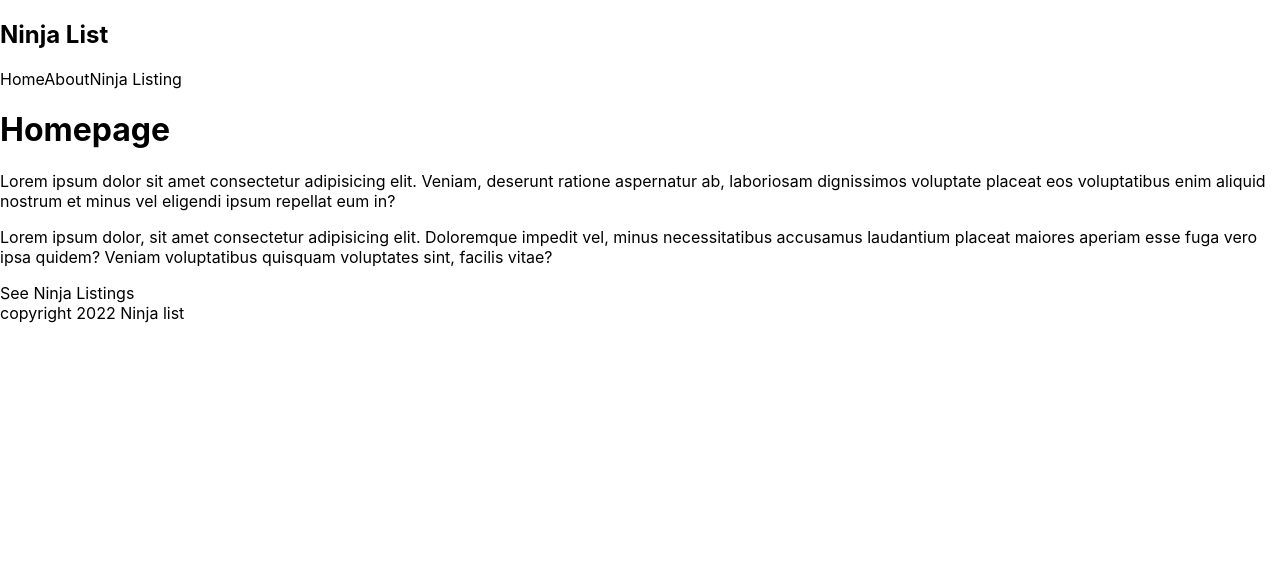
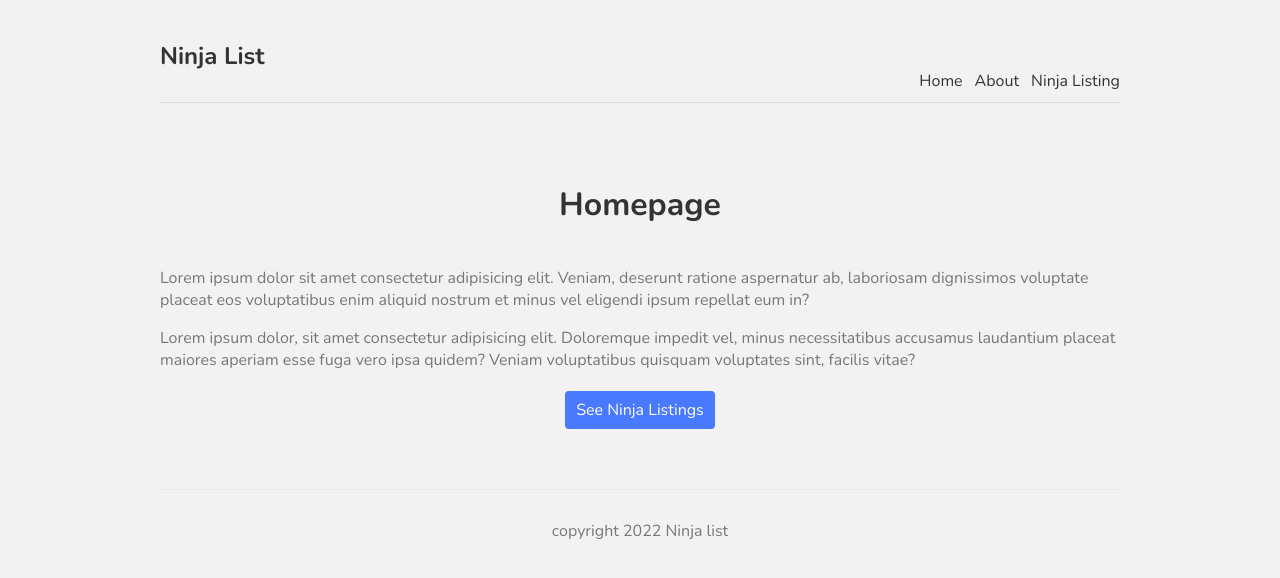
Before and after one commit to KieranWebDev/Next.js-practise, a Next.js app: page / in a window 1280 px wide. Shown: the top 578 px of the page. Built offline with nearby package versions, Linux system fonts and the light colour scheme.

Commit message:
added css using global stylesheet and css modules

```diff
--- a/Components/Layout.js
+++ b/Components/Layout.js
@@ -3,11 +3,11 @@
 
 function Layout({ children }) {
   return (
-    <>
+    <div className="content">
       <Navbar />
       {children}
       <Footer />
-    </>
+    </div>
   );
 }
 
--- a/pages/index.js
+++ b/pages/index.js
@@ -8,21 +8,21 @@
 export default function Home() {
   return (
     <div>
-      <h1>Homepage</h1>
-      <p>
+      <h1 className={styles.title}>Homepage</h1>
+      <p className={styles.text}>
         Lorem ipsum dolor sit amet consectetur adipisicing elit. Veniam,
         deserunt ratione aspernatur ab, laboriosam dignissimos voluptate placeat
         eos voluptatibus enim aliquid nostrum et minus vel eligendi ipsum
         repellat eum in?
       </p>
-      <p>
+      <p className={styles.text}>
         Lorem ipsum dolor, sit amet consectetur adipisicing elit. Doloremque
         impedit vel, minus necessitatibus accusamus laudantium placeat maiores
         aperiam esse fuga vero ipsa quidem? Veniam voluptatibus quisquam
         voluptates sint, facilis vitae?
       </p>
       <Link href="ninjas">
-        <a>See Ninja Listings</a>
+        <a className={styles.btn}>See Ninja Listings</a>
       </Link>
     </div>
   );
--- a/styles/Home.module.css
+++ b/styles/Home.module.css
@@ -1,116 +1,18 @@
-.container {
-  padding: 0 2rem;
-}
-
-.main {
-  min-height: 100vh;
-  padding: 4rem 0;
-  flex: 1;
-  display: flex;
-  flex-direction: column;
-  justify-content: center;
-  align-items: center;
-}
-
-.footer {
-  display: flex;
-  flex: 1;
-  padding: 2rem 0;
-  border-top: 1px solid #eaeaea;
-  justify-content: center;
-  align-items: center;
-}
-
-.footer a {
-  display: flex;
-  justify-content: center;
-  align-items: center;
-  flex-grow: 1;
-}
-
-.title a {
-  color: #0070f3;
-  text-decoration: none;
-}
-
-.title a:hover,
-.title a:focus,
-.title a:active {
-  text-decoration: underline;
-}
-
 .title {
-  margin: 0;
-  line-height: 1.15;
-  font-size: 4rem;
-}
-
-.title,
-.description {
+  color: #333;
+  padding-bottom: 20px;
   text-align: center;
 }
-
-.description {
-  margin: 4rem 0;
-  line-height: 1.5;
-  font-size: 1.5rem;
+.text {
+  color: #777;
 }
-
-.code {
-  background: #fafafa;
-  border-radius: 5px;
-  padding: 0.75rem;
-  font-size: 1.1rem;
-  font-family: Menlo, Monaco, Lucida Console, Liberation Mono, DejaVu Sans Mono,
-    Bitstream Vera Sans Mono, Courier New, monospace;
+.btn {
+  display: block;
+  width: 150px;
+  padding: 8px 0;
+  margin: 20px auto;
+  background: #4979ff;
+  border-radius: 4px;
+  color: white;
+  text-align: center;
 }
-
-.grid {
-  display: flex;
-  align-items: center;
-  justify-content: center;
-  flex-wrap: wrap;
-  max-width: 800px;
-}
-
-.card {
-  margin: 1rem;
-  padding: 1.5rem;
-  text-align: left;
-  color: inherit;
-  text-decoration: none;
-  border: 1px solid #eaeaea;
-  border-radius: 10px;
-  transition: color 0.15s ease, border-color 0.15s ease;
-  max-width: 300px;
-}
-
-.card:hover,
-.card:focus,
-.card:active {
-  color: #0070f3;
-  border-color: #0070f3;
-}
-
-.card h2 {
-  margin: 0 0 1rem 0;
-  font-size: 1.5rem;
-}
-
-.card p {
-  margin: 0;
-  font-size: 1.25rem;
-  line-height: 1.5;
-}
-
-.logo {
-  height: 1em;
-  margin-left: 0.5rem;
-}
-
-@media (max-width: 600px) {
-  .grid {
-    width: 100%;
-    flex-direction: column;
-  }
-}
--- a/styles/globals.css
+++ b/styles/globals.css
@@ -1,16 +1,37 @@
-html,
+@import url('https://fonts.googleapis.com/css2?family=Nunito:wght@300;400;600;700&display=swap');
+
 body {
-  padding: 0;
-  margin: 0;
-  font-family: -apple-system, BlinkMacSystemFont, Segoe UI, Roboto, Oxygen,
-    Ubuntu, Cantarell, Fira Sans, Droid Sans, Helvetica Neue, sans-serif;
+  background: #f2f2f2;
+  color: #333;
+  font-family: 'Nunito';
 }
-
 a {
-  color: inherit;
+  color: #333;
   text-decoration: none;
 }
-
-* {
-  box-sizing: border-box;
+.content {
+  max-width: 960px;
+  margin: 0 auto;
 }
+nav {
+  margin: 10px auto 80px;
+  padding: 10px 0;
+  display: flex;
+  justify-content: flex-end;
+  align-items: flex-end;
+  border-bottom: 1px solid #ddd;
+}
+nav a {
+  margin-left: 12px;
+}
+nav .logo {
+  margin-right: auto;
+}
+footer {
+  display: block;
+  text-align: center;
+  padding: 30px 0;
+  margin-top: 60px;
+  color: #777;
+  border-top: 1px solid #eaeaea;
+}
```
Also changed, not shown: styles/ninjas.modules.css (added).
